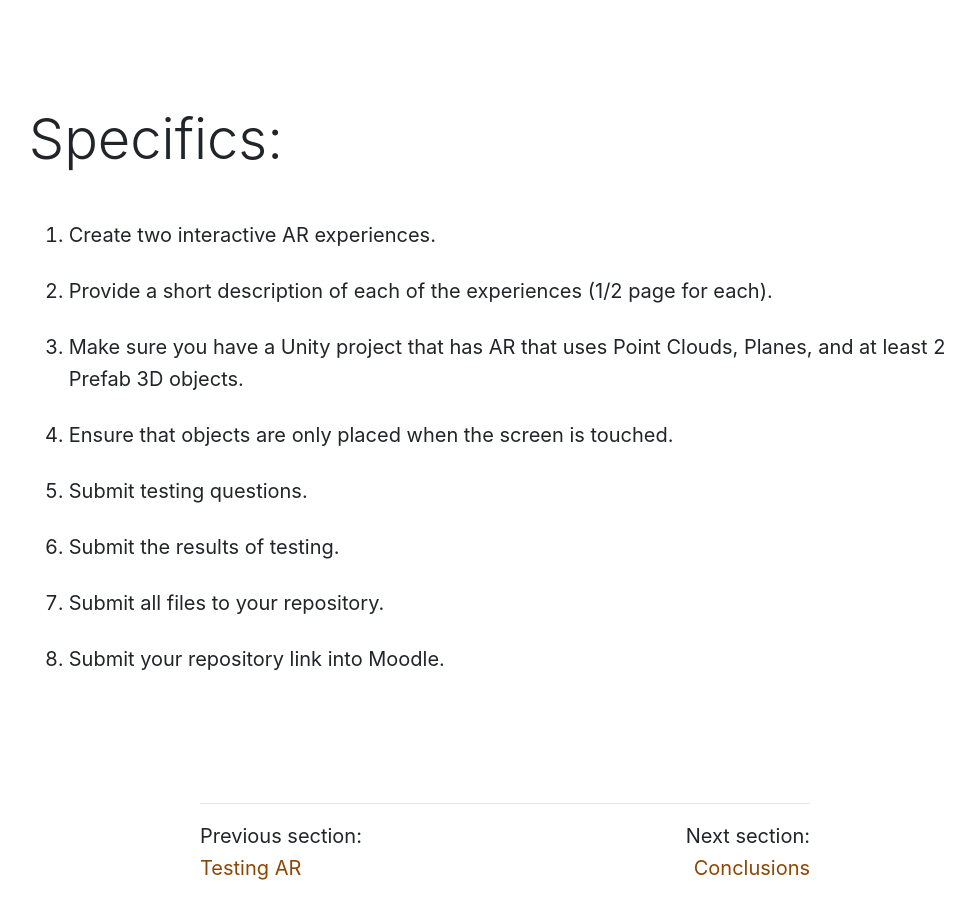
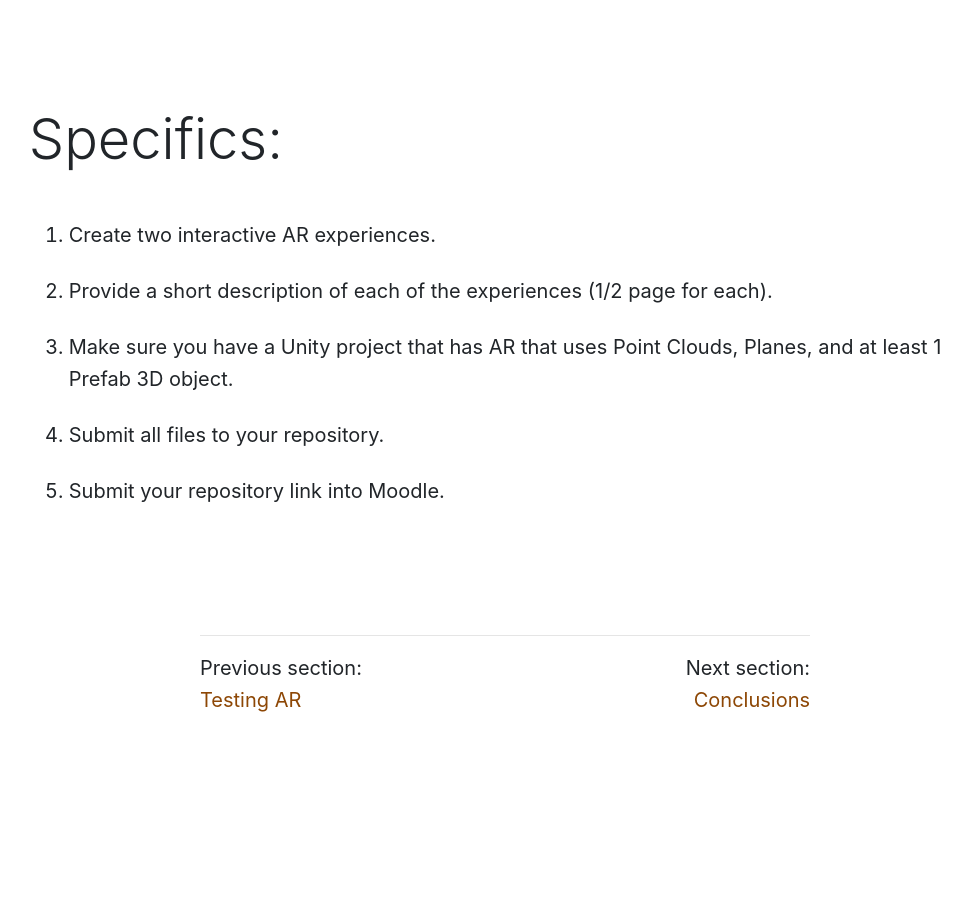
Before and after one commit to Montana-Media-Arts/391_ARVR-Fall2020, a Jekyll site: the page built from modules/week-4/_posts/2017-01-16-homework.md, in a window 1280 px wide and 900 px high, scrolled down 664 px. Shown: the whole window, without its empty margins (135-1110 px from the left). Built offline with Jekyll 4.4.1, drawn with Linux system fonts in a browser that asks for light colours; nearby versions of some CDN libraries; after the commit the page ends 1396 px from its top, so only the background shows below that.

Commit message:
Update 2017-01-16-homework.md

```diff
--- a/modules/week-4/_posts/2017-01-16-homework.md
+++ b/modules/week-4/_posts/2017-01-16-homework.md
@@ -11,9 +11,6 @@ In this homework, you are going to create at least two interactive AR experience
 
 1. Create two interactive AR experiences.
 2. Provide a short description of each of the experiences (1/2 page for each).
-3. Make sure you have a Unity project that has AR that uses Point Clouds, Planes, and at least 2 Prefab 3D objects.
-4. Ensure that objects are only placed when the screen is touched.
-5. Submit testing questions.
-6. Submit the results of testing.
+3. Make sure you have a Unity project that has AR that uses Point Clouds, Planes, and at least 1 Prefab 3D object.
 7. Submit all files to your repository.
 8. Submit your repository link into Moodle.
```
